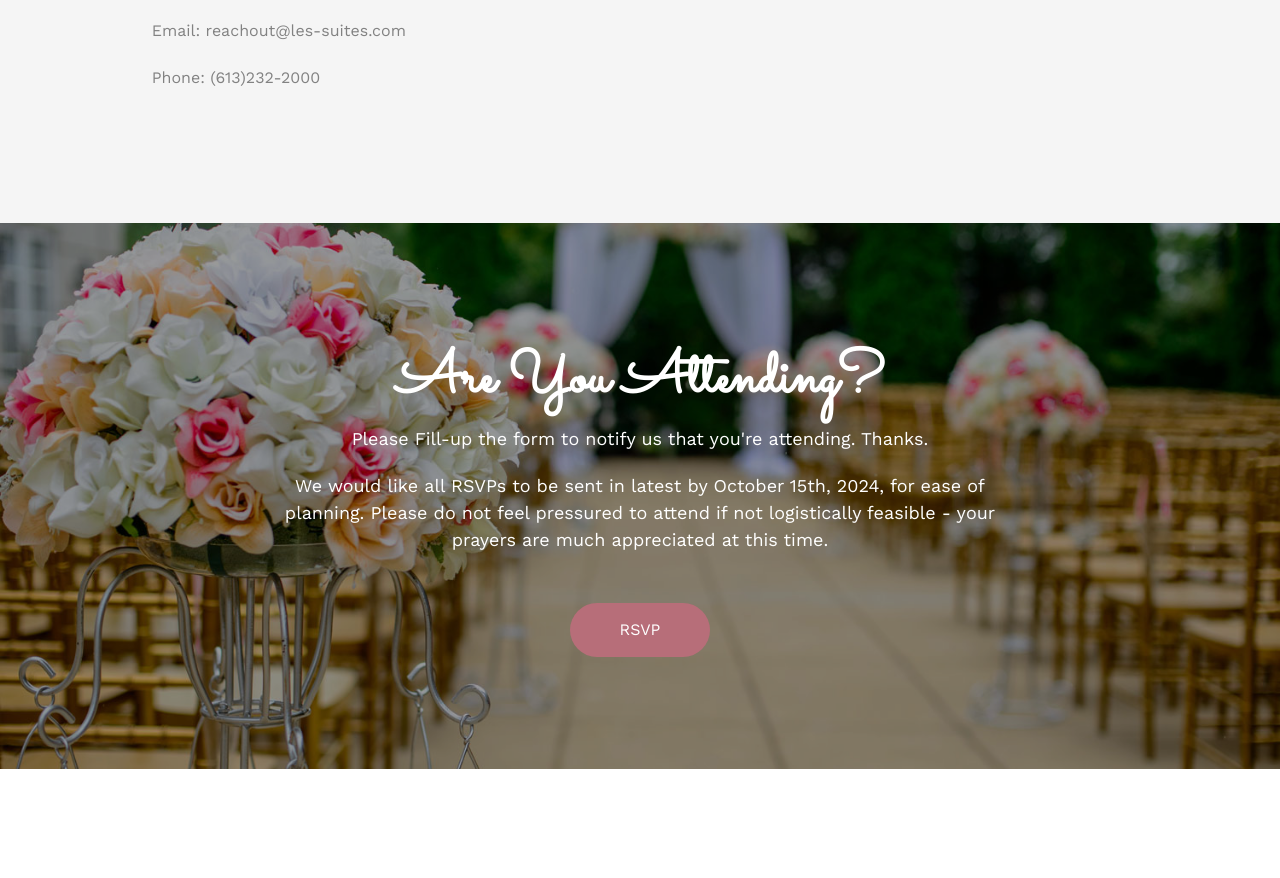
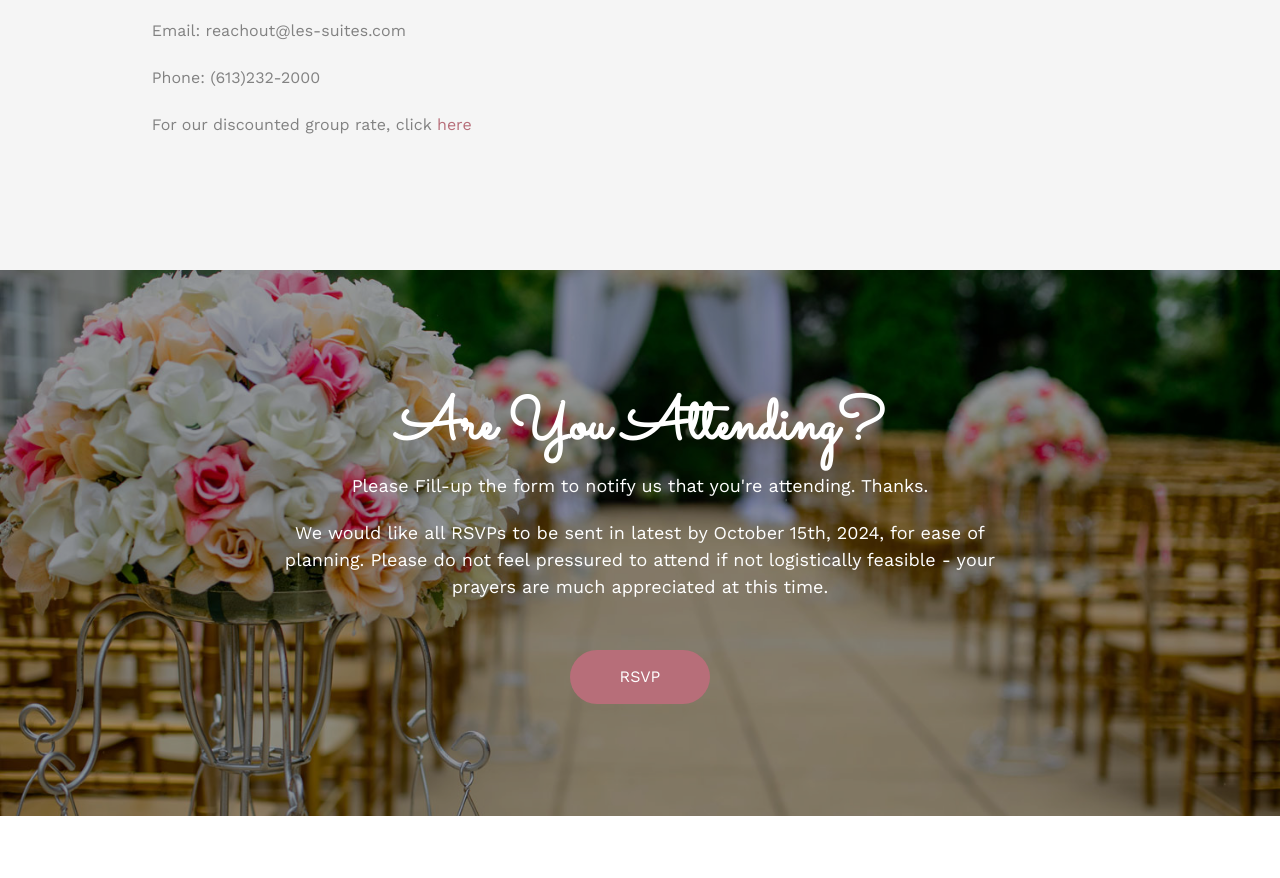
Before and after one commit to Daveux/initwithabbey, a plain HTML site: page index.html in a window 1280 px wide. Shown: the part 4062-4940 px from the top of the page. Drawn offline with nearby package versions, Linux system fonts and the light colour scheme; files whose address does not match are found by name.

Commit message:
refactor: Include discount group rate

```diff
--- a/index.html
+++ b/index.html
@@ -570,6 +570,9 @@
 							<p>
 								Phone: (613)232-2000
 							</p>
+                            <p>
+                                For our discounted group rate, click <a target="_blank" href="https://www.reseze.net/servlet/WebresResDesk?hotelid=1743&rateCode=96901&nightsStay=2&arrivalMonth=11&arrivalDay=7&arrivalYear=2024">here</a>
+                            </p>
 
 						</div>
 					</div>
```
